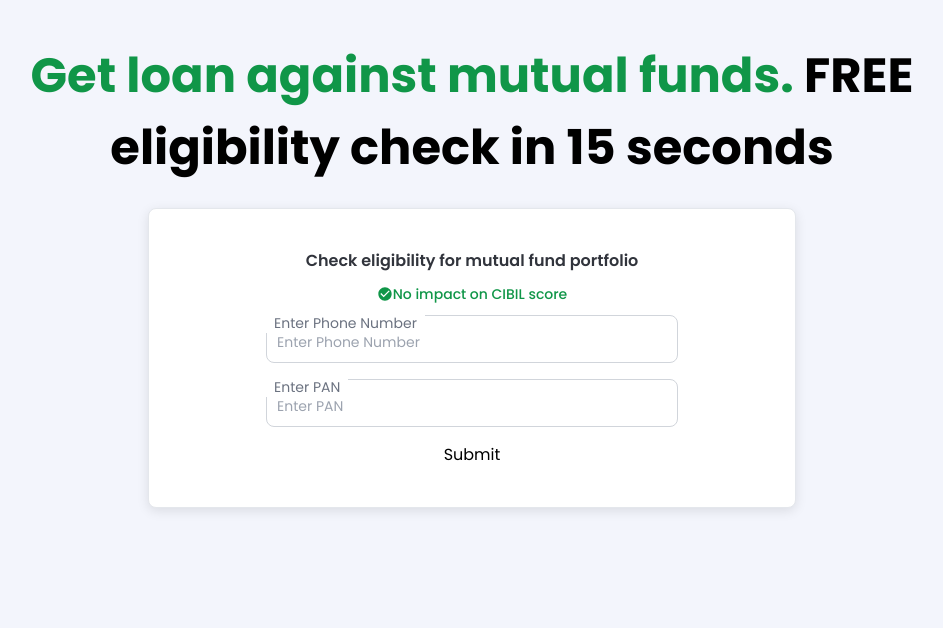
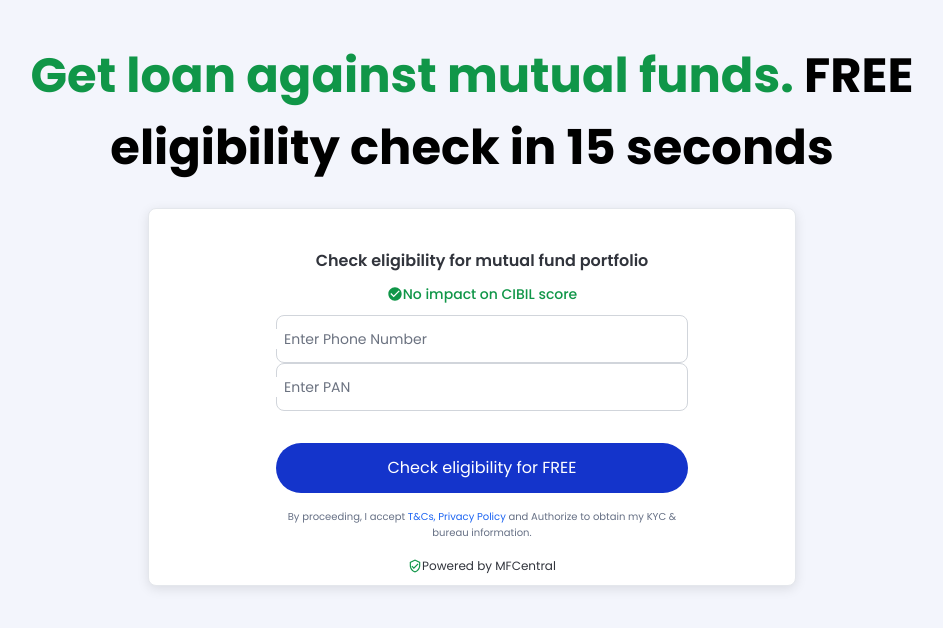
Before and after one commit to y13uc130/volt-money, a React (Create React App) app: page / in a window 1280 px wide. Shown: the top 628 px of the page, without its empty margins (168-1111 px from the left). Built offline with nearby package versions, Linux system fonts and the light colour scheme.

Commit message:
added landing page form logic. added logic for firebase otp verification. setup to be completed.

```diff
--- a/package.json
+++ b/package.json
@@ -10,6 +10,7 @@
     "@testing-library/jest-dom": "^5.17.0",
     "@testing-library/react": "^13.4.0",
     "@testing-library/user-event": "^13.5.0",
+    "classnames": "^2.5.1",
     "firebase": "^10.14.0",
     "formik": "^2.4.6",
     "react": "^18.3.1",
--- a/src/pages/LandingPage.js
+++ b/src/pages/LandingPage.js
@@ -1,9 +1,61 @@
 import { useNavigate } from "react-router-dom";
+import { isEmpty } from "lodash";
 import CheckCircleIcon from "@mui/icons-material/CheckCircle";
-import { Formik } from "formik";
+import classnames from "classnames";
+import VerifiedUserOutlinedIcon from "@mui/icons-material/VerifiedUserOutlined";
+import { Formik, Form, Field } from "formik";
+import { useState } from "react";
+import { RecaptchaVerifier, signInWithPhoneNumber } from "firebase/auth";
+import { auth } from "./firebaseConfig";
 
 export const LandingPage = () => {
   const navigate = useNavigate();
+  const [focusedField, setFocusedField] = useState("");
+  const [errorsLocal, setErrorsLocal] = useState({});
+  const [otp, setOtp] = useState("");
+  const [verificationId, setVerificationId] = useState("");
+  const [message, setMessage] = useState("");
+
+  const setupRecaptcha = () => {
+    window.recaptchaVerifier = new RecaptchaVerifier(
+      "recaptcha-container",
+      {
+        size: "invisible",
+        callback: (response) => {
+          console.log("Recaptcha resolved");
+        },
+      },
+      auth
+    );
+  };
+
+  const sendOTP = async (phone) => {
+    setupRecaptcha();
+    const appVerifier = window.recaptchaVerifier;
+
+    try {
+      const confirmationResult = await signInWithPhoneNumber(
+        auth,
+        phone,
+        appVerifier
+      );
+      setVerificationId(confirmationResult.verificationId);
+      setMessage("OTP sent to " + phone);
+    } catch (error) {}
+  };
+
+  const verifyOTP = async () => {
+    if (!verificationId) {
+      return;
+    }
+
+    const credential = auth.PhoneAuthProvider.credential(verificationId, otp);
+    try {
+      const user = await auth.signInWithCredential(credential);
+      console.log("User signed in:", user);
+      setMessage("User verified successfully!");
+    } catch (error) {}
+  };
 
   return (
     <div className="landingPageContainer">
@@ -15,81 +67,203 @@ export const LandingPage = () => {
         <span>FREE eligibility check in 15 seconds</span>
       </h1>
       <Formik
-        validateOnChange
-        initialValues={{ phone: "", password: "" }}
+        initialValues={{ phone: "", pan: "" }}
         validate={(values) => {
-          const errors = {};
-          if (!values.phone) {
-            errors.phone = "Required";
-          } else if (!/^[6-9]\d{9}$/i.test(values.phone)) {
-            errors.phone = "Invalid valid phone number";
+          const errors = errorsLocal;
+          if (focusedField === "phone") {
+            if (
+              values.phone &&
+              values.phone.length === 10 &&
+              !/^[6-9]\d{9}$/i.test(values.phone)
+            ) {
+              errors.phone = "Enter valid phone number";
+            } else if (values.phone) {
+              delete errors.phone;
             }
+          }
+          if (focusedField === "pan") {
+            if (
+              values.pan &&
+              values.pan.length === 10 &&
+              !/[A-Za-z]{3}[Pp]{1}[A-Za-z]{1}\d{4}[A-Za-z]{1}/i.test(values.pan)
+            ) {
+              errors.pan = "Enter valid PAN number";
+            } else if (values.pan) {
+              delete errors.pan;
+            }
+          }
+          setErrorsLocal(errors);
           return errors;
         }}
-        onSubmit={(values, { setSubmitting }) => {
-          setTimeout(() => {
-            alert(JSON.stringify(values, null, 2));
-            setSubmitting(false);
-          }, 400);
+        onSubmit={(values, x) => {
+          console.log("INTEL ==> ON SUBMIT", values, x);
+          // sendOTP(values.phone);
         }}
       >
         {({
           values,
           errors,
-          touched,
           handleChange,
           handleBlur,
           handleSubmit,
           isSubmitting,
-        }) => (
-          <form onSubmit={handleSubmit} className="formContainer">
+          setFieldValue,
+          setFieldError,
+        }) => {
+          return (
+            <Form className="formContainer">
               <div className="formHeader">
                 Check eligibility for mutual fund portfolio
               </div>
               <div className="formSubHeaderContainer">
                 <CheckCircleIcon className="checkIcon" />
 
-              <div className="formSubHeader">No impact on CIBIL score</div>
+                <div className="formSubHeader ml-0.5">
+                  No impact on CIBIL score
+                </div>
               </div>
               <div className="fieldsContainer w-full">
-              <div class="relative pb-4 w-full">
-                <input
+                <div className="relative">
+                  <div class="relative w-full mb-9">
+                    <Field
+                      name="phone"
                       type="number"
-                  name="phone"
                       id="floating_outlined"
-                  className="block px-2.5 pb-2.5 pt-4 text-sm text-gray-900 bg-transparent rounded-lg border-1 border-gray-300 appearance-none focus:outline-none focus:ring-0 focus:border-blue-600 peer w-full"
+                      value={values.phone}
+                      onFocus={() => setFocusedField("phone")}
+                      onChange={(e) => {
+                        const { value } = e.target;
+                        if (value.length <= 10) {
+                          setFieldValue("phone", value);
+                        }
+                      }}
+                      onBlur={() => {
+                        if (
+                          values.phone &&
+                          !/^[6-9]\d{9}$/i.test(values.phone)
+                        ) {
+                          setFieldError("phone", "Enter valid phone number");
+                        }
+                      }}
+                      className={classnames(
+                        "block px-2.5 pb-2.5 pt-4 text-sm text-gray-900 bg-transparent rounded-lg border-1 border-gray-300 appearance-none focus:outline-none focus:ring-0 peer w-full",
+                        errors.phone
+                          ? "focus:border-red-600"
+                          : "focus:border-blue-600"
+                      )}
                       placeholder="Enter Phone Number"
                     />
                     <label
                       for="floating_outlined"
-                  className="absolute text-sm text-gray-500 duration-300 transform -translate-y-4 scale-75 top-2 z-10 origin-[0] bg-white px-2 peer-focus:px-2 peer-focus:text-blue-600 peer-placeholder-shown:scale-100 peer-placeholder-shown:-translate-y-1/2 peer-placeholder-shown:top-[44%] peer-focus:top-2 peer-focus:scale-75 peer-focus:-translate-y-4 rtl:peer-focus:translate-x-1/4 rtl:peer-focus:left-auto start-1"
+                      className={classnames(
+                        "absolute text-sm text-gray-500 duration-300 transform -translate-y-4 scale-75 top-2 z-10 origin-[0] bg-white px-2 peer-placeholder-shown:scale-100 peer-placeholder-shown:-translate-y-1/2 peer-placeholder-shown:top-1/2 peer-focus:top-2 peer-focus:scale-75 peer-focus:-translate-y-4 rtl:peer-focus:translate-x-1/4 rtl:peer-focus:left-auto start-1",
+                        errors.phone
+                          ? "text-red-600 top-2 -translate-y-4 scale-75"
+                          : "peer-focus:text-blue-600"
+                      )}
                     >
                       Enter Phone Number
                     </label>
-                {errors.phone && touched.phone && errors.phone}
                   </div>
-              <div className="relative pb-4 w-full">
-                <input
+                  <div className="errorStyle">
+                    {errors.phone && errors.phone}
+                  </div>
+                </div>
+                <div className="relative">
+                  <div className="relative w-full mb-9">
+                    <Field
                       type="text"
+                      name="pan"
                       id="floating_outlined"
-                  className="block px-2.5 pb-2.5 pt-4 text-sm text-gray-900 bg-transparent rounded-lg border-1 border-gray-300 appearance-none focus:outline-none focus:ring-0 focus:border-blue-600 peer w-full"
+                      value={values.pan}
+                      onFocus={() => setFocusedField("pan")}
+                      onChange={(e) => {
+                        const { value } = e.target;
+                        if (value.length <= 10) {
+                          setFieldValue("pan", value?.toUpperCase());
+                        }
+                      }}
+                      onBlur={() => {
+                        if (
+                          values.pan &&
+                          !/[A-Za-z]{3}[Pp]{1}[A-Za-z]{1}\d{4}[A-Za-z]{1}/i.test(
+                            values.pan
+                          )
+                        ) {
+                          setFieldError("pan", "Enter valid PAN number");
+                        }
+                      }}
+                      className={classnames(
+                        "block px-2.5 pb-2.5 pt-4 text-sm text-gray-900 bg-transparent rounded-lg border-1 border-gray-300 appearance-none focus:outline-none focus:ring-0 peer w-full",
+                        errors.pan
+                          ? "focus:border-red-600"
+                          : "focus:border-blue-600"
+                      )}
                       placeholder="Enter PAN"
                     />
                     <label
                       for="floating_outlined"
-                  className="absolute text-sm text-gray-500 duration-300 transform -translate-y-4 scale-75 top-2 z-10 origin-[0] bg-white px-2 peer-focus:px-2 peer-focus:text-blue-600 peer-placeholder-shown:scale-100 peer-placeholder-shown:-translate-y-1/2 peer-placeholder-shown:top-[44%] peer-focus:top-2 peer-focus:scale-75 peer-focus:-translate-y-4 rtl:peer-focus:translate-x-1/4 rtl:peer-focus:left-auto start-1"
+                      className={classnames(
+                        "absolute text-sm text-gray-500 duration-300 transform -translate-y-4 scale-75 top-2 z-10 origin-[0] bg-white px-2 peer-placeholder-shown:scale-100 peer-placeholder-shown:-translate-y-1/2 peer-placeholder-shown:top-1/2 peer-focus:top-2 peer-focus:scale-75 peer-focus:-translate-y-4 rtl:peer-focus:translate-x-1/4 rtl:peer-focus:left-auto start-1",
+                        errors.pan
+                          ? "text-red-600 top-2 -translate-y-4 scale-75"
+                          : "peer-focus:text-blue-600 text-gray-500"
+                      )}
                     >
                       Enter PAN
                     </label>
                   </div>
+                  <div className="errorStyle">{errors.pan && errors.pan}</div>
                 </div>
-            <button type="submit" disabled={isSubmitting}>
-              Submit
+              </div>
+              <div className="fieldsContainer w-full">
+                <button
+                  className={classnames(
+                    "btnStyle mt-8 mb-4 w-full",
+                    values.phone?.length !== 10 ||
+                      values.pan?.length !== 10 ||
+                      errors.pan ||
+                      errors.phone
+                      ? "!bg-gray-500"
+                      : ""
+                  )}
+                  type="button"
+                  onClick={(e) => {
+                    if (
+                      !(
+                        values.phone?.length !== 10 ||
+                        values.pan?.length !== 10 ||
+                        errors.pan ||
+                        errors.phone
+                      )
+                    ) {
+                      handleSubmit(e);
+                    }
+                  }}
+                  disabled={
+                    values.phone?.length !== 10 ||
+                    values.pan?.length !== 10 ||
+                    errors.pan ||
+                    errors.phone
+                  }
+                >
+                  Check eligibility for FREE
                 </button>
-          </form>
-        )}
+                <div className="tncStyle">
+                  By proceeding, I accept{" "}
+                  <span className="text-blue-600">T&Cs, Privacy Policy</span>{" "}
+                  and Authorize to obtain my KYC & bureau information.{" "}
+                </div>
+                <div className="item-center  mt-4">
+                  <VerifiedUserOutlinedIcon className="verifiedIcon" />
+                  <div className="ml-0.5 pbStyle">Powered by MFCentral</div>
+                </div>
+              </div>
+            </Form>
+          );
+        }}
       </Formik>
-
+      <div id="recaptcha-container"></div>
       {/* <button onClick={() => navigate("/page2")}>Go to Page 2</button> */}
     </div>
   );
--- /dev/null
+++ b/src/pages/firebaseConfig.js
@@ -0,0 +1,16 @@
+import { initializeApp } from "firebase/app";
+import { getAuth } from "firebase/auth";
+
+const firebaseConfig = {
+  apiKey: "",
+  authDomain: "",
+  projectId: "",
+  storageBucket: "",
+  messagingSenderId: "",
+  appId: "",
+};
+
+const app = initializeApp(firebaseConfig);
+const auth = getAuth(app);
+
+export { auth };
--- a/src/styles.scss
+++ b/src/styles.scss
@@ -33,7 +33,7 @@ body {
       flex-direction: column;
       justify-content: center;
       align-items: center;
-      padding: 40px 20px;
+      padding: 40px 20px 10px 40px;
 
       .formHeader {
         font-weight: 600;
@@ -61,6 +61,44 @@ body {
       }
       .fieldsContainer {
         max-width: 412px;
+        position: relative;
+        .errorStyle {
+          height: 14px;
+          position: absolute;
+          bottom: -17px;
+          left: 0;
+          z-index: 1;
+          font-size: 12px;
+          color: red;
+        }
+      }
+      .btnStyle {
+        padding: 13px 40px;
+        border-width: 0px;
+        box-shadow: rgba(0, 0, 0, 0) 0px 0px 0px;
+        align-items: center;
+        place-content: center;
+        border-radius: 400px;
+        color: #fff;
+        background-color: #1434cb;
+      }
+      .tncStyle {
+        font-size: 10px;
+        color: rgb(102, 112, 133);
+        font-weight: 400;
+        line-height: 16px;
+        text-align: center;
+      }
+      .pbStyle {
+        font-weight: 400;
+        color: rgb(49, 52, 60);
+        font-size: 12px;
+        text-align: center;
+      }
+      .verifiedIcon {
+        color: rgb(16, 150, 72);
+        width: 14px;
+        height: 14px;
       }
     }
   }
```
Also changed, not shown: 1 other file (tests, documents, lock files or other folders). Lines whose indentation alone changed are shown as unchanged.
